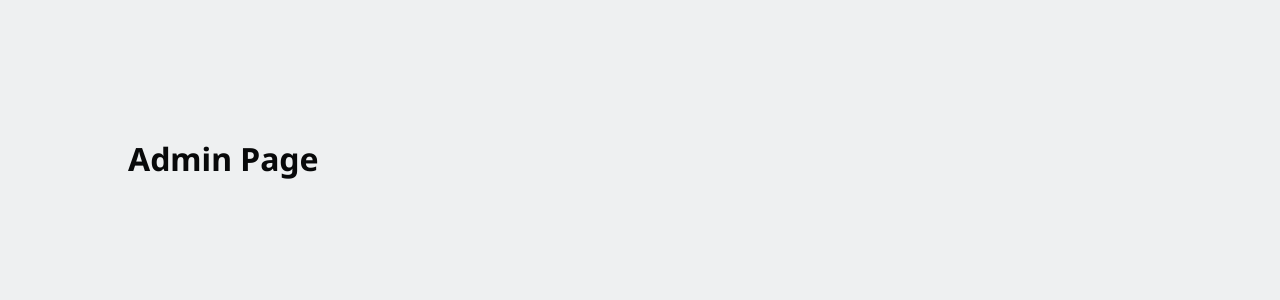
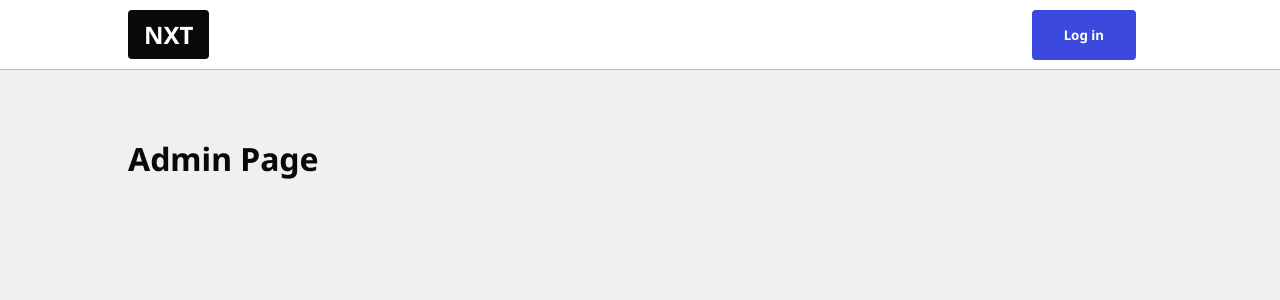
Before and after one commit to HiItsLuis/nextfire-app, a Next.js app: page /admin in a window 1280 px wide. Shown: the top 300 px of the page. Built offline with nearby package versions, Linux system fonts and the light colour scheme.

Commit message:
💄 Add Navbar

```diff
--- a/components/Navbar.js
+++ b/components/Navbar.js
@@ -0,0 +1,43 @@
+import Link from 'next/link'
+
+export default function Navbar () {
+  const user = null
+  const userName = null
+
+  return (
+    <nav className='navbar'>
+      <ul>
+        <li>
+          <Link href='/'>
+            <button className='btn-logo'>NXT</button>
+          </Link>
+        </li>
+
+        {/* User is signed-in and has userName */}
+        {userName && (
+          <>
+            <li className='push-left'>
+              <Link href='/admin'>
+                <button className='btn-blue'>Write Posts</button>
+              </Link>
+            </li>
+            <li>
+              <Link href={`/${userName}`}>
+                <img src={user?.photoURL} />
+              </Link>
+            </li>
+          </>
+        )}
+
+        {/* User is not signed-in OR created username */}
+        {!userName && (
+          <li>
+            <Link href='enter'>
+              <button className='btn-blue'>Log in</button>
+            </Link>
+          </li>
+        )}
+      </ul>
+    </nav>
+  )
+}
--- a/pages/_app.js
+++ b/pages/_app.js
@@ -1,7 +1,14 @@
+import Navbar from '../components/Navbar'
 import '../styles/globals.css'
 
 function MyApp ({ Component, pageProps }) {
-  return <Component {...pageProps} />
+  return (
+    <>
+      <Navbar />
+      <Component {...pageProps} />
+
+    </>
+  )
 }
 
 export default MyApp
```
